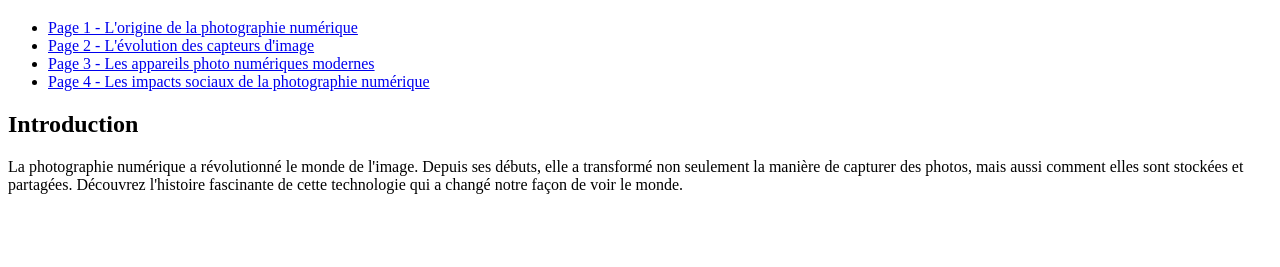
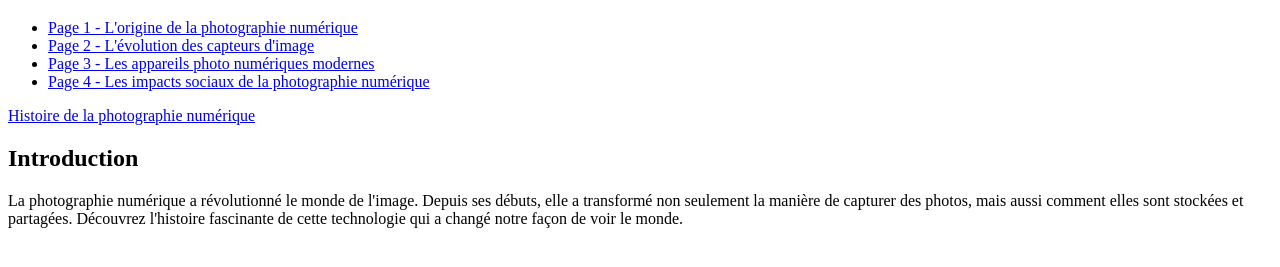
Before and after one commit to Virgile-Genin/photographie, a plain HTML site: page index.html in a window 1280 px wide. Shown: the part 61-328 px from the top of the page. Drawn offline with Linux system fonts and the light colour scheme.

Commit message:
Update index.html

```diff
--- a/index.html
+++ b/index.html
@@ -17,7 +17,7 @@
             <li><a href="page4.html">Page 4 - Les impacts sociaux de la photographie numérique</a></li>
         </ul>
     </nav>
-
+<a href="https://fr.wikipedia.org/wiki/Histoire_de_la_photographie_num%C3%A9rique">Histoire de la photographie numérique</a>
     <section>
         <h2>Introduction</h2>
         <p>
```
